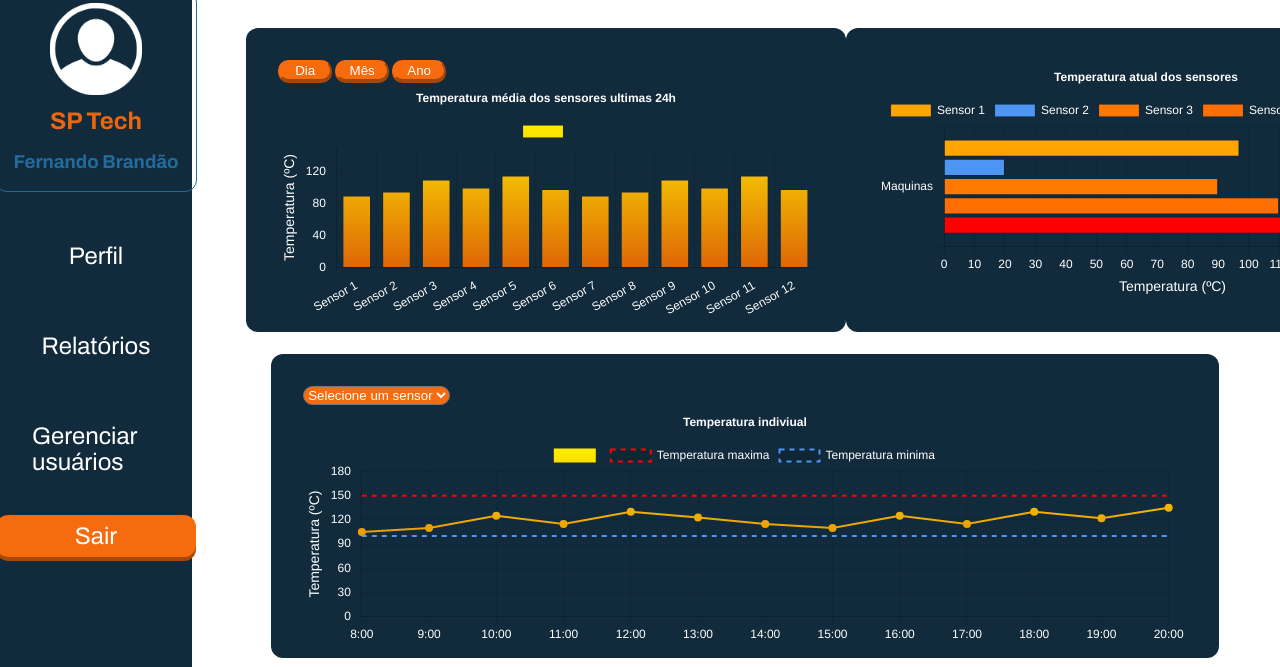
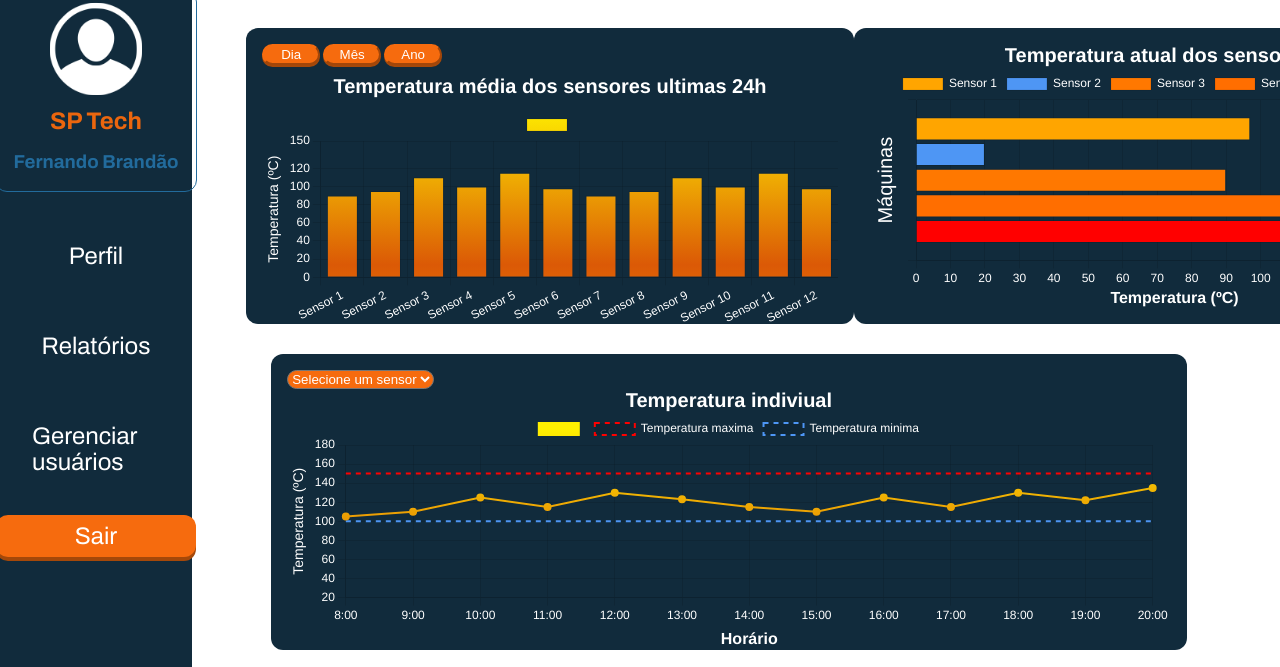
Before and after one commit to GustavoVFA-SPTECH/helpers-solutions, a plain HTML site: page html/dashboard.html in a window 1280 px wide. Shown: the part 133-800 px from the top of the page. Drawn offline with nearby package versions, Linux system fonts and the light colour scheme; a web font is replaced by a local one.

Commit message:
Alterando estetica dos titulos e add titulos eixo x

```diff
--- a/css/style.css
+++ b/css/style.css
@@ -1281,11 +1281,11 @@ color: black;
 .main_dashboard .container .box_view_right .grafico_1 div,
 .main_dashboard .container .box_view_right .grafico_2 div,
 .main_dashboard .container .box_view_right .grafico_3 div{
-  height: 30vh;
-  width: 67vh;
+  height: 33vh;
+  width: 72vh;
   background-color: #112B3C;
   border-radius: 12px;
-  padding: 2rem;
+  padding: 1rem;
 
 }
 
--- a/js/dashboard.js
+++ b/js/dashboard.js
@@ -58,6 +58,9 @@ const chart = new Chart(ctx, {
       title: {
         display: true,
         text: "Temperatura média dos sensores ultimas 24h",
+        font: {
+          size: 20 // Tamanho da fonte da legenda
+        },
       },
     },
   },
@@ -66,7 +69,7 @@ const chart = new Chart(ctx, {
 const chart2 = new Chart(ctx2, {
   type: "bar",
   data: {
-    labels: ["Maquinas"],
+    labels: [""],
     datasets: [
       {
         label: "Sensor 1",
@@ -113,16 +116,32 @@ const chart2 = new Chart(ctx2, {
           display: true,  // Mostra o título do eixo Y
           text: 'Temperatura (ºC)',  // Texto do título do eixo Y
           font: {
-              size: 14  // Tamanho da fonte do título
+              size: 16,  // Tamanho da fonte do título
+              weight: 'bold'
           },
+          padding:0,
           color: '#FFFFFF'  // Cor da fonte do título
         }
       },
+      y: {
+        display: true, // Exibe o eixo Y
+        title: {
+          display: true, // Exibe a legenda
+          text: 'Máquinas', // Texto da legenda do eixo Y
+          font: {
+            size: 20 // Tamanho da fonte da legenda
+          }
+        }
+      }
     },
     plugins: {
       title: {
         display: true,
         text: "Temperatura atual dos sensores",
+        font: {
+          size: 20 // Tamanho da fonte da legenda
+        },
+        padding: 0
       },
     },
   },
@@ -181,6 +200,7 @@ const chart3 = new Chart(ctx3, {
     scales: {
       y: {
         beginAtZero: true,
+        min: 20,
         max: 180,
         ticks: {
           stepSize: 10,
@@ -194,11 +214,26 @@ const chart3 = new Chart(ctx3, {
           color: '#FFFFFF'  // Cor da fonte do título
         }
       },
+      x: {
+        display: true, // Exibe o eixo Y
+        title: {
+          display: true, // Exibe a legenda
+          text: 'Horário', // Texto da legenda do eixo Y
+          font: {
+            size: 16, // Tamanho da fonte da legenda
+            weight: 'bold'
+          }
+        }
+      }
     },
     plugins: {
       title: {
         display: true,
         text: "Temperatura indiviual",
+        font: {
+          size: 20 // Tamanho da fonte da legenda
+        },
+        padding: 0
       },
     },
   },
```
